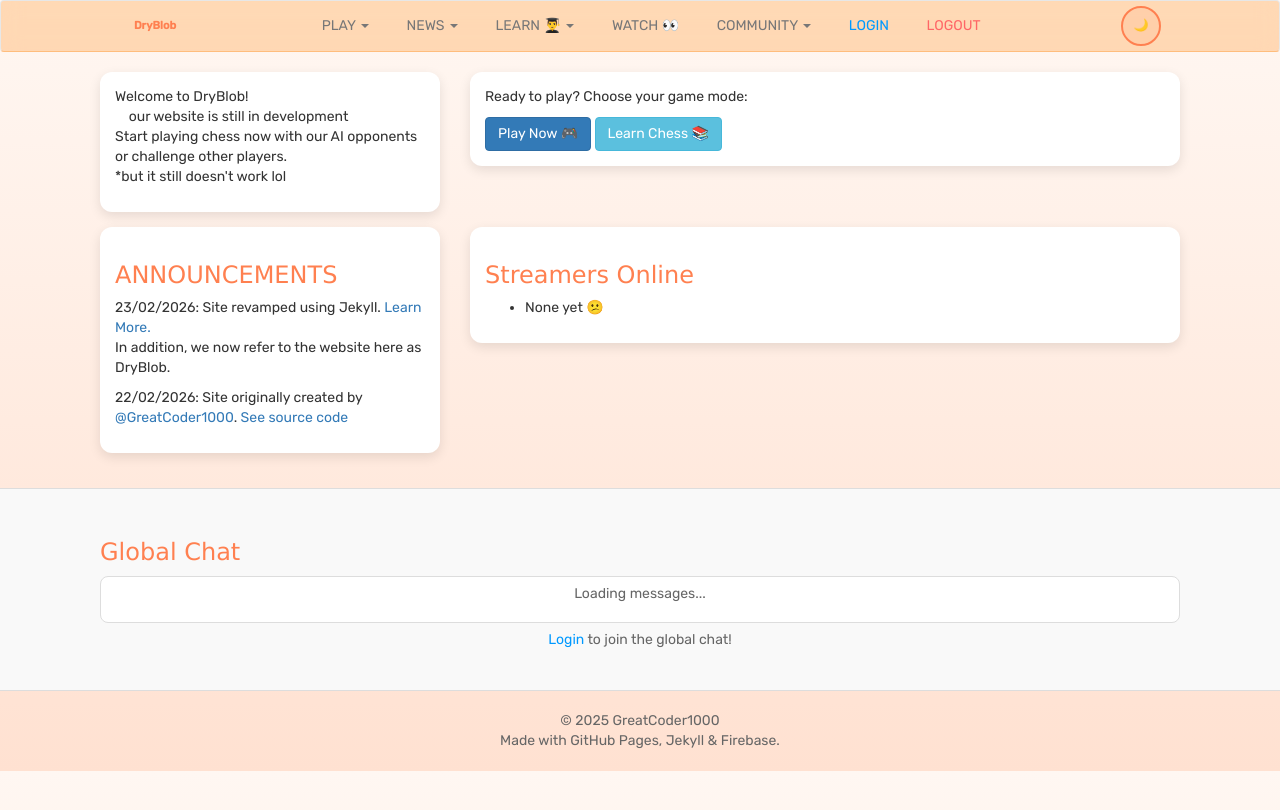
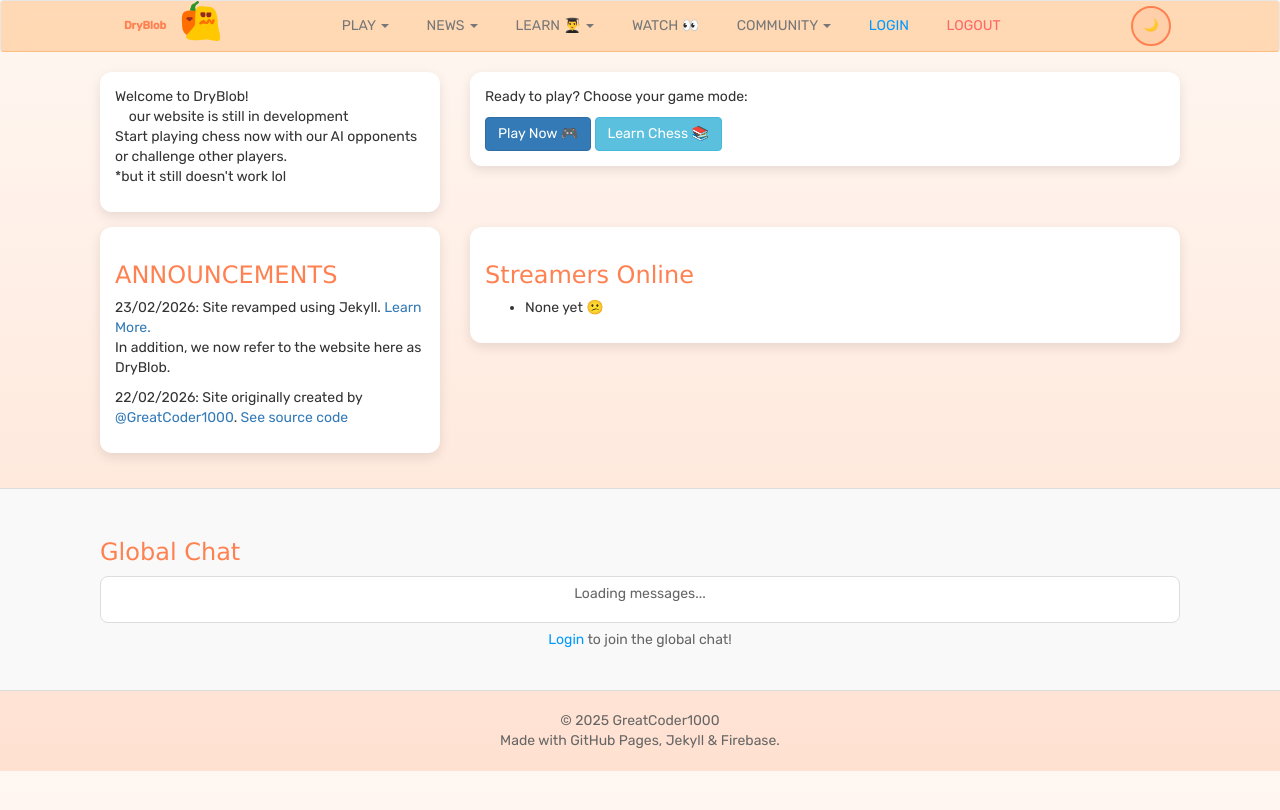
Before and after one commit to GreatCoder1000/drychess, a Jekyll site: the page built from index.html, in a window 1280 px wide. Shown: the top 810 px of the page. Built offline with Jekyll 4.4.1, drawn with Linux system fonts in a browser that asks for light colours; comment, search, counter and statistics services are not loaded.

Commit message:
svg image

```diff
--- a/_layouts/default.html
+++ b/_layouts/default.html
@@ -72,6 +72,7 @@
     <!-- NAVBAR -->
     <nav class="navbar navbar-default" role="navigation" style="padding: 0 1rem;">
         <div class="navbar-header">
+            <img src="dryblobchess.svg" alt="Dry & Blob" title="Dry & Blob" height="40" width="40">
             <a href="{{ '/index.html' | relative_url }}" class="navbar-brand">
                 DryBlob
             </a>
```
Also changed, not shown: dryblobchess.svg (added).
